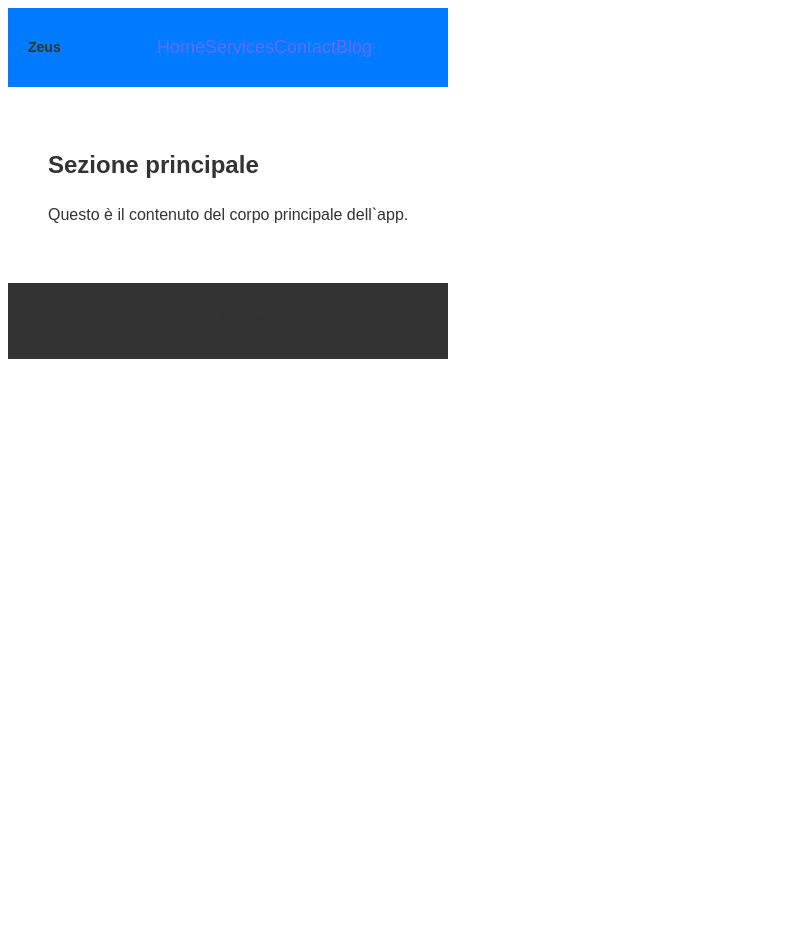
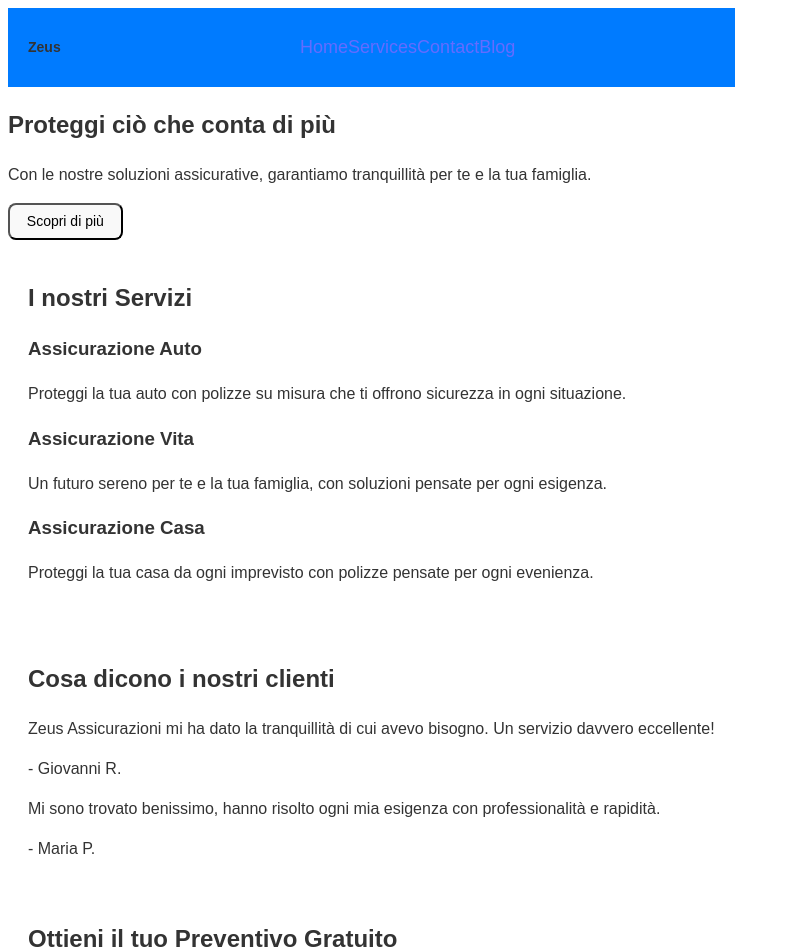
Before and after one commit to THonyCYB/my-app, a React (Vite) app: page / in a window 1280 px wide. Shown: the top 952 px of the page, without its empty margins (0-790 px from the left). Before the commit the page ends 800 px from the top, so only its background shows below. Built offline with nearby package versions, Linux system fonts and the light colour scheme.

Commit message:
modify app.jsx

```diff
--- a/src/App.jsx
+++ b/src/App.jsx
@@ -1,4 +1,4 @@
-import './App.css'
+import './App.css';  // Assicurati che il tuo file CSS sia importato
 
 function App() {
   return (
@@ -18,20 +18,57 @@ function App() {
         </div>
       </nav>
 
-      {/* Corpo principale */}
-      <main>
-        <section>
-          <h2>Sezione principale</h2>
-          <p>Questo è il contenuto del corpo principale dell`app.</p>
-        </section>
-      </main>
+      {/* Hero Section */}
+      <header className="hero">
+        <div className="hero-content">
+          <h2>Proteggi ciò che conta di più</h2>
+          <p>Con le nostre soluzioni assicurative, garantiamo tranquillità per te e la tua famiglia.</p>
+          <button className="cta-button">Scopri di più</button>
+        </div>
+      </header>
+
+      {/* Servizi Section */}
+      <section className="services">
+        <h2>I nostri Servizi</h2>
+        <div className="service-card">
+          <h3>Assicurazione Auto</h3>
+          <p>Proteggi la tua auto con polizze su misura che ti offrono sicurezza in ogni situazione.</p>
+        </div>
+        <div className="service-card">
+          <h3>Assicurazione Vita</h3>
+          <p>Un futuro sereno per te e la tua famiglia, con soluzioni pensate per ogni esigenza.</p>
+        </div>
+        <div className="service-card">
+          <h3>Assicurazione Casa</h3>
+          <p>Proteggi la tua casa da ogni imprevisto con polizze pensate per ogni evenienza.</p>
+        </div>
+      </section>
+
+      {/* Testimonianze Section */}
+      <section className="testimonials">
+        <h2>Cosa dicono i nostri clienti</h2>
+        <div className="testimonial-card">
+          <p>Zeus Assicurazioni mi ha dato la tranquillità di cui avevo bisogno. Un servizio davvero eccellente!</p>
+          <span>- Giovanni R.</span>
+        </div>
+        <div className="testimonial-card">
+          <p>Mi sono trovato benissimo, hanno risolto ogni mia esigenza con professionalità e rapidità.</p>
+          <span>- Maria P.</span>
+        </div>
+      </section>
+
+      {/* Call to Action Section */}
+      <section className="cta">
+        <h2>Ottieni il tuo Preventivo Gratuito</h2>
+        <button className="cta-button">Richiedi un Preventivo</button>
+      </section>
+
       {/* Footer */}
       <footer>
-        <p>&copy; 2024 My app</p>
+        <p>&copy; 2024 Zeus Assicurazioni | Contatti: info@zeusassicurazioni.com</p>
       </footer>
     </div>
   );
 }
 
-
 export default App;
--- a/src/index.css
+++ b/src/index.css
@@ -26,11 +26,8 @@ body {
   margin: "0";
   display: flex;
   place-items: center;
-<<<<<<< HEAD
   min-width: "320px";
-=======
   min-width: sizeMedium;
->>>>>>> feature/js
   min-height: 100vh;
 }
 
@@ -41,11 +38,8 @@ h1 {
 
 button {
   border-radius: 8px;
-<<<<<<< HEAD
   border: "1px" solid transparent;
-=======
   border: borderWidthThin solid transparent;
->>>>>>> feature/js
   padding: 0.6em 1.2em;
   font-size: 14px;
   font-weight: 500;
```
